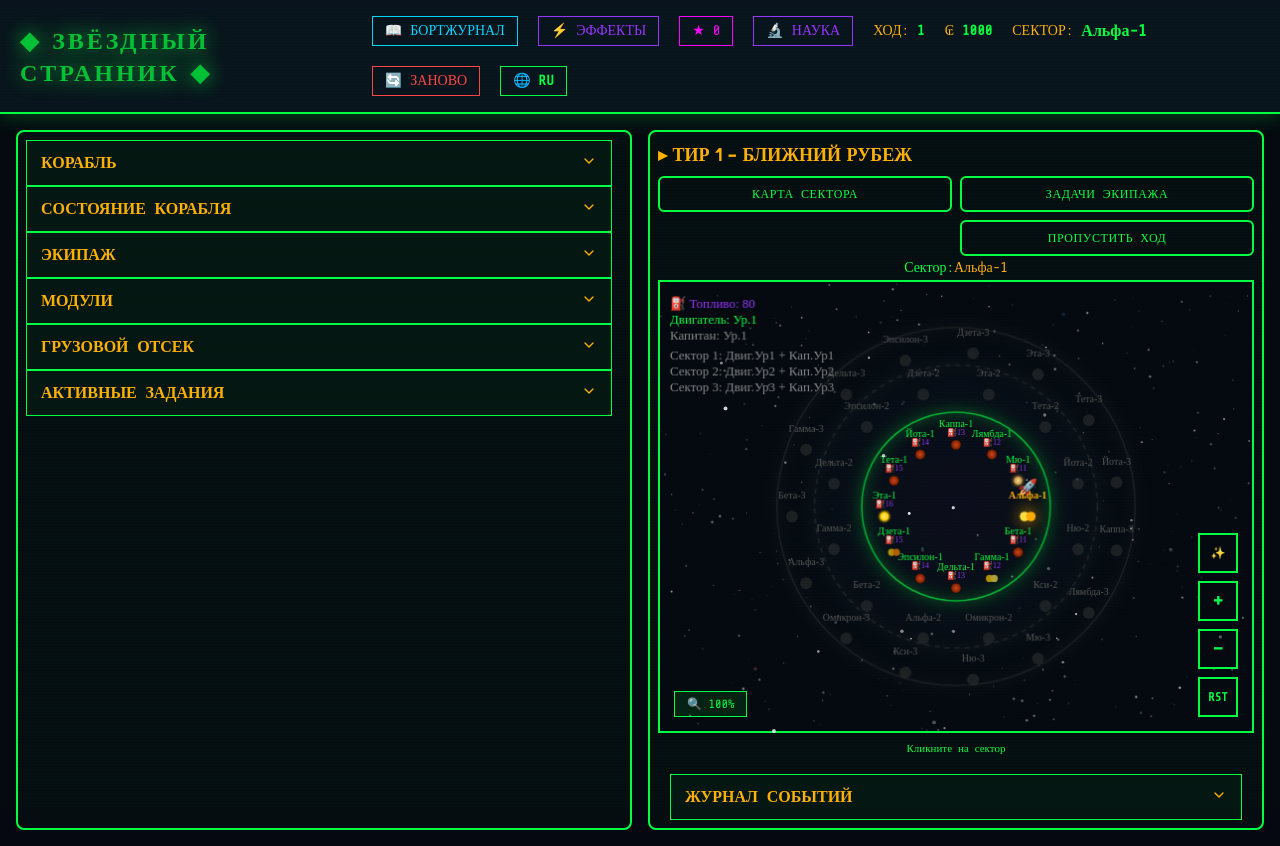
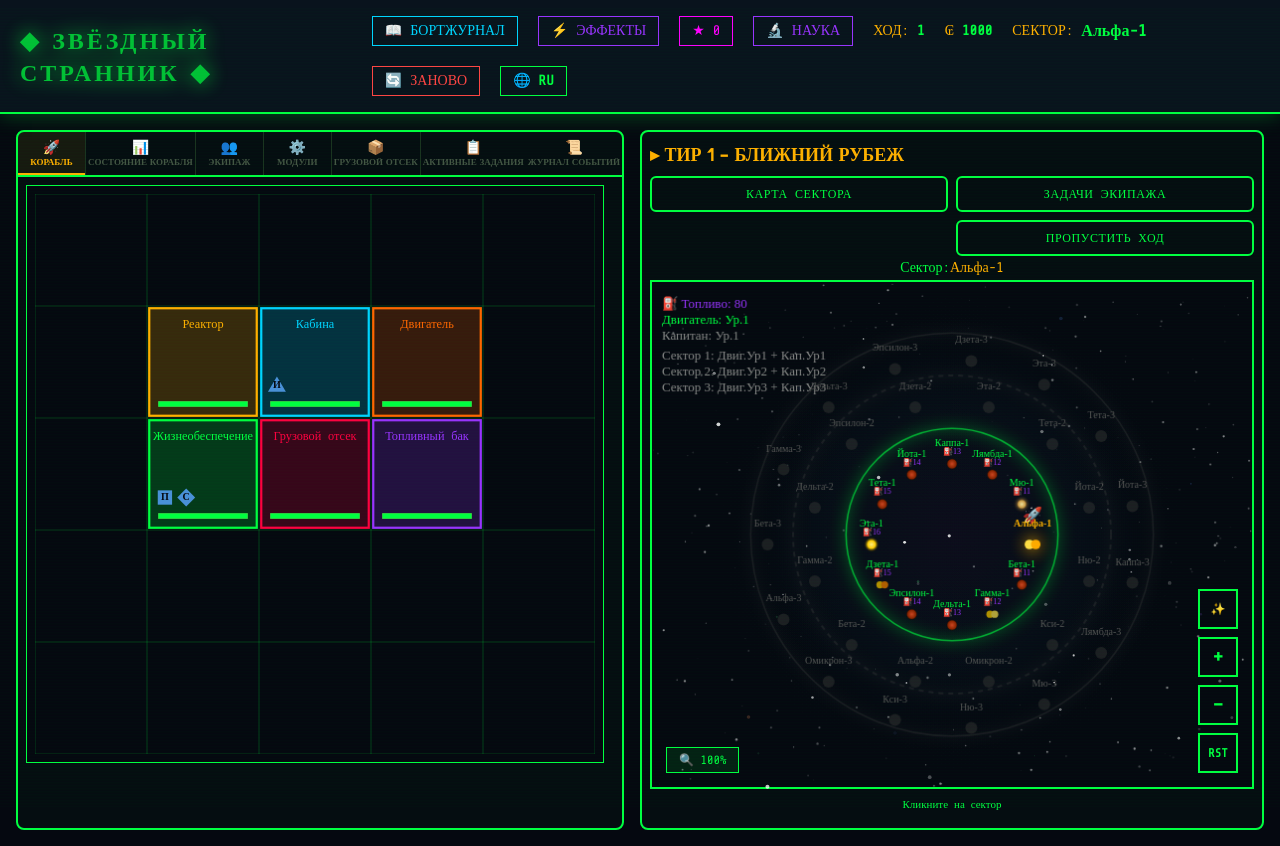
Before and after one commit to Kotovar/star-wanderer-ai, a Next.js app: page / in a window 1280 px wide. Built offline with nearby package versions, Linux system fonts and the light colour scheme.

Commit message:
feat: заменить вкладки разделов корабля

```diff
--- a/src/app/page.tsx
+++ b/src/app/page.tsx
@@ -1,6 +1,6 @@
 "use client";
 
-import { useEffect } from "react";
+import { useEffect, useState } from "react";
 import { GameHeader } from "@/game/components/header";
 import { ShipGrid } from "@/game/components/ShipGrid";
 import { ModuleList } from "@/game/components/ModuleList";
@@ -15,13 +15,9 @@ import { useGameStore } from "@/game/store";
 import { RaceDiscoveryModal } from "@/game/components/RaceDiscoveryModal";
 import { TechnologyDiscoveryModal } from "@/game/components/TechnologyDiscoveryModal";
 import { SurvivorModal } from "@/game/components/SurvivorModal";
-import {
-    Accordion,
-    AccordionContent,
-    AccordionItem,
-    AccordionTrigger,
-} from "@/components/ui/accordion";
 import { useTranslation } from "@/lib/useTranslation";
+
+type LeftTab = "ship" | "stats" | "crew" | "modules" | "cargo" | "contracts" | "log";
 
 export default function Home() {
     const gameOver = useGameStore((s) => s.gameOver);
@@ -32,6 +28,7 @@ export default function Home() {
     const loadGame = useGameStore((s) => s.loadGame);
     const gameMode = useGameStore((s) => s.gameMode);
     const { t } = useTranslation();
+    const [activeTab, setActiveTab] = useState<LeftTab>("ship");
 
     useEffect(() => {
         loadGame();
@@ -126,106 +123,98 @@ export default function Home() {
 
             <main className="flex-1 flex flex-col lg:flex-row overflow-hidden max-w-full min-w-0 px-2 lg:px-4 py-4 gap-4">
                 {/* Left Panel */}
-                <div className="panel flex-1 lg:w-95 flex flex-col gap-4 overflow-y-auto min-w-0 lg:h-[calc(100vh-100px)] border-2 border-[#00ff41] bg-[rgba(0,255,65,0.02)] rounded-lg p-2 scrollbar-gutter-stable">
-                    <Accordion type="multiple" className="w-full">
-                        <AccordionItem
-                            value="ship"
-                            className="border border-[#00ff41] bg-[rgba(0,255,65,0.03)] px-2 md:px-2.5"
-                        >
-                            <AccordionTrigger className="font-['Orbitron'] font-bold text-sm md:text-base text-[#ffb000] hover:text-[#00ff41] py-2 px-1 md:py-2.5 cursor-pointer">
-                                {t("ship.title")}{" "}
-                                {moduleMovedThisTurn && t("ship.locked")}
-                            </AccordionTrigger>
-                            <AccordionContent>
-                                <ShipGrid />
-                            </AccordionContent>
-                        </AccordionItem>
+                <div className="panel flex-1 lg:w-95 flex flex-col min-w-0 lg:h-[calc(100vh-100px)] border-2 border-[#00ff41] bg-[rgba(0,255,65,0.02)] rounded-lg overflow-hidden">
+                    {/* Tab bar */}
+                    <div className="flex shrink-0 border-b-2 border-[#00ff41]">
+                        {(
+                            [
+                                {
+                                    id: "ship",
+                                    icon: "🚀",
+                                    label: t("ship.title"),
+                                },
+                                {
+                                    id: "stats",
+                                    icon: "📊",
+                                    label: t("ship.ship_state"),
+                                },
+                                {
+                                    id: "crew",
+                                    icon: "👥",
+                                    label: t("ship.crew"),
+                                },
+                                {
+                                    id: "modules",
+                                    icon: "⚙️",
+                                    label: t("ship.modules"),
+                                },
+                                {
+                                    id: "cargo",
+                                    icon: "📦",
+                                    label: t("ship.cargo"),
+                                },
+                                {
+                                    id: "contracts",
+                                    icon: "📋",
+                                    label: t("ship.contracts"),
+                                },
+                                {
+                                    id: "log",
+                                    icon: "📜",
+                                    label: t("ship.event_log"),
+                                },
+                            ] as { id: LeftTab; icon: string; label: string }[]
+                        ).map((tab, idx) => {
+                            const isActive = activeTab === tab.id;
+                            const hasAlert =
+                                tab.id === "ship" && moduleMovedThisTurn;
+                            return (
+                                <button
+                                    key={tab.id}
+                                    onClick={() => setActiveTab(tab.id)}
+                                    title={tab.label}
+                                    className={`relative flex-1 flex flex-col items-center justify-center py-2 gap-0.5 text-[9px] font-['Orbitron'] font-bold transition-colors cursor-pointer select-none
+                                        ${idx < 5 ? "border-r border-[#1a3320]" : ""}
+                                        ${
+                                            isActive
+                                                ? "text-[#ffb000] bg-[rgba(255,176,0,0.07)]"
+                                                : "text-[#445544] hover:text-[#00ff41] hover:bg-[rgba(0,255,65,0.04)]"
+                                        }`}
+                                >
+                                    {/* Active indicator line */}
+                                    {isActive && (
+                                        <div className="absolute bottom-0 left-0 right-0 h-0.5 bg-[#ffb000]" />
+                                    )}
+                                    <span className="text-sm leading-none">
+                                        {tab.icon}
+                                    </span>
+                                    <span className="hidden sm:block truncate w-full text-center px-0.5 leading-tight">
+                                        {tab.label}
+                                    </span>
+                                    {hasAlert && (
+                                        <span className="absolute top-1 right-1 w-1.5 h-1.5 rounded-full bg-[#ff0040]" />
+                                    )}
+                                </button>
+                            );
+                        })}
+                    </div>
 
-                        <AccordionItem
-                            value="ship_stats"
-                            className="border border-[#00ff41] bg-[rgba(0,255,65,0.03)] px-2 md:px-2.5"
-                        >
-                            <AccordionTrigger className="font-['Orbitron'] font-bold text-sm md:text-base text-[#ffb000] hover:text-[#00ff41] py-2 px-1 md:py-2.5 cursor-pointer">
-                                {t("ship.ship_state")}
-                            </AccordionTrigger>
-                            <AccordionContent>
-                                <ShipStats />
-                            </AccordionContent>
-                        </AccordionItem>
-
-                        <AccordionItem
-                            value="crew"
-                            className="border border-[#00ff41] bg-[rgba(0,255,65,0.03)] px-2 md:px-2.5"
-                        >
-                            <AccordionTrigger className="font-['Orbitron'] font-bold text-sm md:text-base text-[#ffb000] hover:text-[#00ff41] py-2 px-1 md:py-2.5 cursor-pointer">
-                                {t("ship.crew")}
-                            </AccordionTrigger>
-                            <AccordionContent>
-                                <CrewList />
-                            </AccordionContent>
-                        </AccordionItem>
-
-                        <AccordionItem
-                            value="modules"
-                            className="border border-[#00ff41] bg-[rgba(0,255,65,0.03)] px-2 md:px-2.5"
-                        >
-                            <AccordionTrigger className="font-['Orbitron'] font-bold text-sm md:text-base text-[#ffb000] hover:text-[#00ff41] py-2 px-1 md:py-2.5 cursor-pointer">
-                                {t("ship.modules")}
-                            </AccordionTrigger>
-                            <AccordionContent>
-                                <ModuleList />
-                            </AccordionContent>
-                        </AccordionItem>
-
-                        <AccordionItem
-                            value="cargo"
-                            className="border border-[#00ff41] bg-[rgba(0,255,65,0.03)] px-2 md:px-2.5"
-                        >
-                            <AccordionTrigger className="font-['Orbitron'] font-bold text-sm md:text-base text-[#ffb000] hover:text-[#00ff41] py-2 px-1 md:py-2.5 cursor-pointer">
-                                {t("ship.cargo")}
-                            </AccordionTrigger>
-                            <AccordionContent>
-                                <CargoDisplay />
-                            </AccordionContent>
-                        </AccordionItem>
-
-                        <AccordionItem
-                            value="contracts"
-                            className="border border-[#00ff41] bg-[rgba(0,255,65,0.03)] px-2 md:px-2.5"
-                        >
-                            <AccordionTrigger className="font-['Orbitron'] font-bold text-sm md:text-base text-[#ffb000] hover:text-[#00ff41] py-2 px-1 md:py-2.5 cursor-pointer">
-                                {t("ship.contracts")}
-                            </AccordionTrigger>
-                            <AccordionContent>
-                                <ContractsList />
-                            </AccordionContent>
-                        </AccordionItem>
-                    </Accordion>
+                    {/* Tab content */}
+                    <div className="flex-1 overflow-y-auto p-2 scrollbar-gutter-stable">
+                        {activeTab === "ship" && <ShipGrid />}
+                        {activeTab === "stats" && <ShipStats />}
+                        {activeTab === "crew" && <CrewList />}
+                        {activeTab === "modules" && <ModuleList />}
+                        {activeTab === "cargo" && <CargoDisplay />}
+                        {activeTab === "contracts" && <ContractsList />}
+                        {activeTab === "log"       && <GameLog />}
+                    </div>
                 </div>
 
                 {/* Right Panel */}
-                <div className="panel flex-1 lg:flex-1 flex flex-col min-w-0 h-[calc(100vh-200px)] lg:h-[calc(100vh-100px)] relative border-2 border-[#00ff41] bg-[rgba(0,255,65,0.02)] rounded-lg p-2">
-                    <div className="flex-1 overflow-hidden min-h-0 pb-14">
+                <div className="panel flex-1 lg:flex-1 flex flex-col min-w-0 h-[calc(100vh-200px)] lg:h-[calc(100vh-100px)] border-2 border-[#00ff41] bg-[rgba(0,255,65,0.02)] rounded-lg p-2">
+                    <div className="flex-1 overflow-hidden min-h-0">
                         <EventDisplay />
-                    </div>
-
-                    {/* Event Journal - at the bottom */}
-                    <div className="absolute bottom-0 left-0 right-0 z-10 px-2 md:px-5 pb-2">
-                        <Accordion type="multiple" className="w-full">
-                            <AccordionItem
-                                value="log"
-                                className="border border-[#00ff41] bg-[rgba(0,255,65,0.03)] px-2 md:px-2.5 overflow-hidden"
-                            >
-                                <AccordionTrigger className="font-['Orbitron'] font-bold text-sm md:text-base text-[#ffb000] hover:text-[#00ff41] py-2 px-1 md:py-2.5 cursor-pointer truncate">
-                                    {t("ship.event_log")}
-                                </AccordionTrigger>
-                                <AccordionContent>
-                                    <div className="max-h-50 overflow-y-scroll">
-                                        <GameLog />
-                                    </div>
-                                </AccordionContent>
-                            </AccordionItem>
-                        </Accordion>
                     </div>
                 </div>
             </main>
--- a/src/components/ui/accordion.tsx
+++ /dev/null
@@ -1,68 +0,0 @@
-"use client";
-
-import type { ComponentProps } from "react";
-import {
-    Content,
-    Header,
-    Item,
-    Root,
-    Trigger,
-} from "@radix-ui/react-accordion";
-import { ChevronDownIcon } from "lucide-react";
-
-import { cn } from "@/lib/utils";
-
-export function Accordion({ ...props }: ComponentProps<typeof Root>) {
-    return <Root data-slot="accordion" {...props} />;
-}
-
-export function AccordionItem({
-    className,
-    ...props
-}: ComponentProps<typeof Item>) {
-    return (
-        <Item
-            data-slot="accordion-item"
-            className={cn("", className)}
-            {...props}
-        />
-    );
-}
-
-export function AccordionTrigger({
-    className,
-    children,
-    ...props
-}: ComponentProps<typeof Trigger>) {
-    return (
-        <Header className="flex">
-            <Trigger
-                data-slot="accordion-trigger"
-                className={cn(
-                    "focus-visible:border-ring focus-visible:ring-ring/50 flex flex-1 items-start justify-between gap-4 rounded-md py-4 text-left text-sm font-medium transition-all outline-none hover:underline focus-visible:ring-[3px] disabled:pointer-events-none disabled:opacity-50 [&[data-state=open]>svg]:rotate-180",
-                    className,
-                )}
-                {...props}
-            >
-                {children}
-                <ChevronDownIcon className="pointer-events-none size-4 shrink-0 translate-y-0.5 transition-transform duration-200 text-[#ffb000]" />
-            </Trigger>
-        </Header>
-    );
-}
-
-export function AccordionContent({
-    className,
-    children,
-    ...props
-}: ComponentProps<typeof Content>) {
-    return (
-        <Content
-            data-slot="accordion-content"
-            className="data-[state=closed]:animate-accordion-up data-[state=open]:animate-accordion-down overflow-hidden text-sm"
-            {...props}
-        >
-            <div className={cn("pt-0 pb-4", className)}>{children}</div>
-        </Content>
-    );
-}
--- a/src/game/components/StationPanel.tsx
+++ b/src/game/components/StationPanel.tsx
@@ -168,7 +168,7 @@ export function StationPanel() {
     if (!currentLocation) return null;
 
     return (
-        <div className="flex flex-col gap-4">
+        <div className="flex flex-col gap-4 h-full">
             <StationHeader
                 location={currentLocation}
                 sectorTier={sectorTier}
@@ -194,7 +194,7 @@ export function StationPanel() {
             <Tabs
                 value={activeTab}
                 onValueChange={setActiveTab}
-                className="w-full mt-2"
+                className="w-full mt-2 flex-1 min-h-0"
             >
                 <TabsList
                     className="grid w-full bg-[rgba(0,255,65,0.1)] border border-[#00ff41] h-auto"
@@ -238,7 +238,7 @@ export function StationPanel() {
                     )}
                 </TabsList>
 
-                <TabsContent value="shop" className="mt-4 min-h-[50vh]">
+                <TabsContent value="shop" className="mt-4 min-h-0 overflow-hidden flex flex-col">
                     <ShopTab
                         stationId={stationId}
                         stationItems={stationItems}
@@ -255,7 +255,7 @@ export function StationPanel() {
                 </TabsContent>
 
                 {allowsTrade && (
-                    <TabsContent value="trade" className="mt-4 min-h-[50vh]">
+                    <TabsContent value="trade" className="mt-4 min-h-0 overflow-hidden flex flex-col">
                         <TradeTab
                             stationId={stationId}
                             stationPrices={stationPrices}
@@ -269,7 +269,7 @@ export function StationPanel() {
                     </TabsContent>
                 )}
 
-                <TabsContent value="crew" className="mt-4 min-h-[50vh]">
+                <TabsContent value="crew" className="mt-4 min-h-0 overflow-hidden flex flex-col">
                     <CrewTab
                         availableCrew={
                             availableCrew as Array<{
@@ -301,7 +301,7 @@ export function StationPanel() {
                     />
                 </TabsContent>
 
-                <TabsContent value="services" className="mt-4 pb-8">
+                <TabsContent value="services" className="mt-4 min-h-0 overflow-hidden flex flex-col">
                     <ServicesTab
                         fuel={fuel}
                         maxFuel={maxFuel}
@@ -334,7 +334,7 @@ export function StationPanel() {
                     />
                 </TabsContent>
                 {allowsCraft && (
-                    <TabsContent value="crafting" className="mt-4 min-h-[50vh]">
+                    <TabsContent value="crafting" className="mt-4 min-h-0 overflow-hidden flex flex-col">
                         <CraftingTab />
                     </TabsContent>
                 )}
--- a/src/game/components/station/CraftingTab.tsx
+++ b/src/game/components/station/CraftingTab.tsx
@@ -26,7 +26,7 @@ export function CraftingTab() {
     }
 
     return (
-        <div className="flex flex-col gap-4 pb-8">
+        <div className="flex flex-col gap-4 flex-1 min-h-0 overflow-y-auto pb-2">
             <div className="text-[#00ff41] font-['Orbitron'] font-bold text-base">
                 {t("crafting.title")}
             </div>
--- a/src/game/components/station/CrewTab.tsx
+++ b/src/game/components/station/CrewTab.tsx
@@ -45,7 +45,7 @@ export function CrewTab({
 
     return (
         <>
-            <div className="flex flex-col gap-2.5 max-h-[55vh] overflow-y-auto pr-1">
+            <div className="flex flex-col gap-2.5 flex-1 min-h-0 overflow-y-auto pr-1 pb-2">
                 {!hasSpace && (
                     <div className="text-[#ffb000] text-sm p-3 border border-[#ffb000] bg-[rgba(255,176,0,0.1)]">
                         {t("station.overcrowded_warning")}
--- a/src/game/components/station/ServicesTab.tsx
+++ b/src/game/components/station/ServicesTab.tsx
@@ -127,7 +127,7 @@ export function ServicesTab({
     const fuelNeeded = maxFuel - fuel;
 
     return (
-        <div className="flex flex-col gap-4 max-h-[55vh] overflow-y-auto pr-2">
+        <div className="flex flex-col gap-4 flex-1 min-h-0 overflow-y-auto pr-2 pb-2">
             <RefuelSection
                 fuel={fuel}
                 maxFuel={maxFuel}
--- a/src/game/components/station/ShopTab.tsx
+++ b/src/game/components/station/ShopTab.tsx
@@ -146,7 +146,7 @@ export function ShopTab({
 
     return (
         <>
-            <div className="flex flex-col gap-2.5 max-h-[55vh] overflow-y-auto pr-1">
+            <div className="flex flex-col gap-2.5 flex-1 min-h-0 overflow-y-auto pr-1 pb-2">
                 {filteredItems.map((item) => {
                     const stockLeft =
                         inv[item.id] !== undefined
--- a/src/game/components/station/TradeTab.tsx
+++ b/src/game/components/station/TradeTab.tsx
@@ -41,7 +41,7 @@ export function TradeTab({
     const tradeGoodsKeys = typedKeys(TRADE_GOODS);
 
     return (
-        <div className="flex flex-col gap-2.5 max-h-[55vh] overflow-y-auto pr-1 ">
+        <div className="flex flex-col gap-2.5 flex-1 min-h-0 overflow-y-auto pr-1 pb-2">
             {stationId &&
                 tradeGoodsKeys.map((goodId) => {
                     const good = { id: goodId, ...TRADE_GOODS[goodId] };
```
